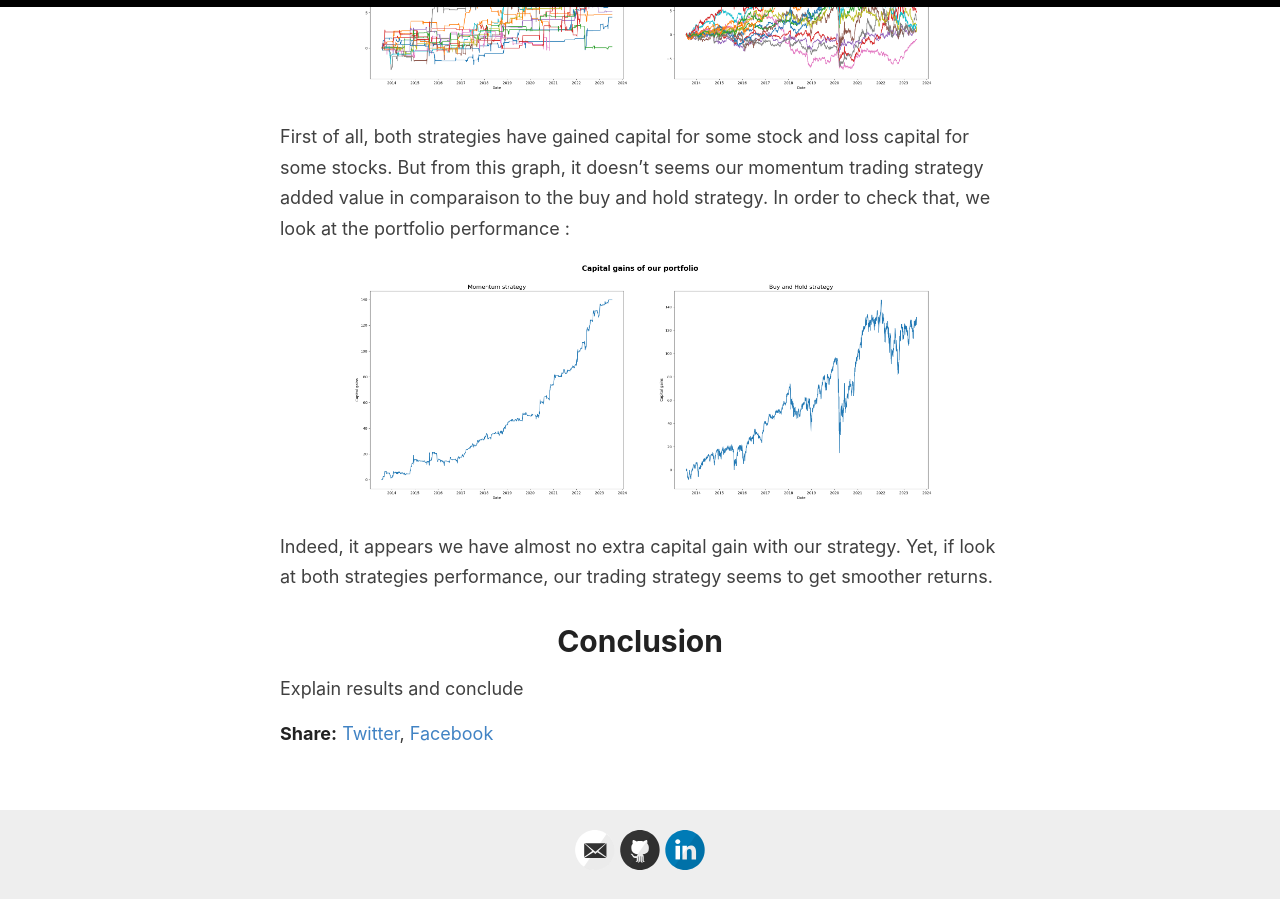
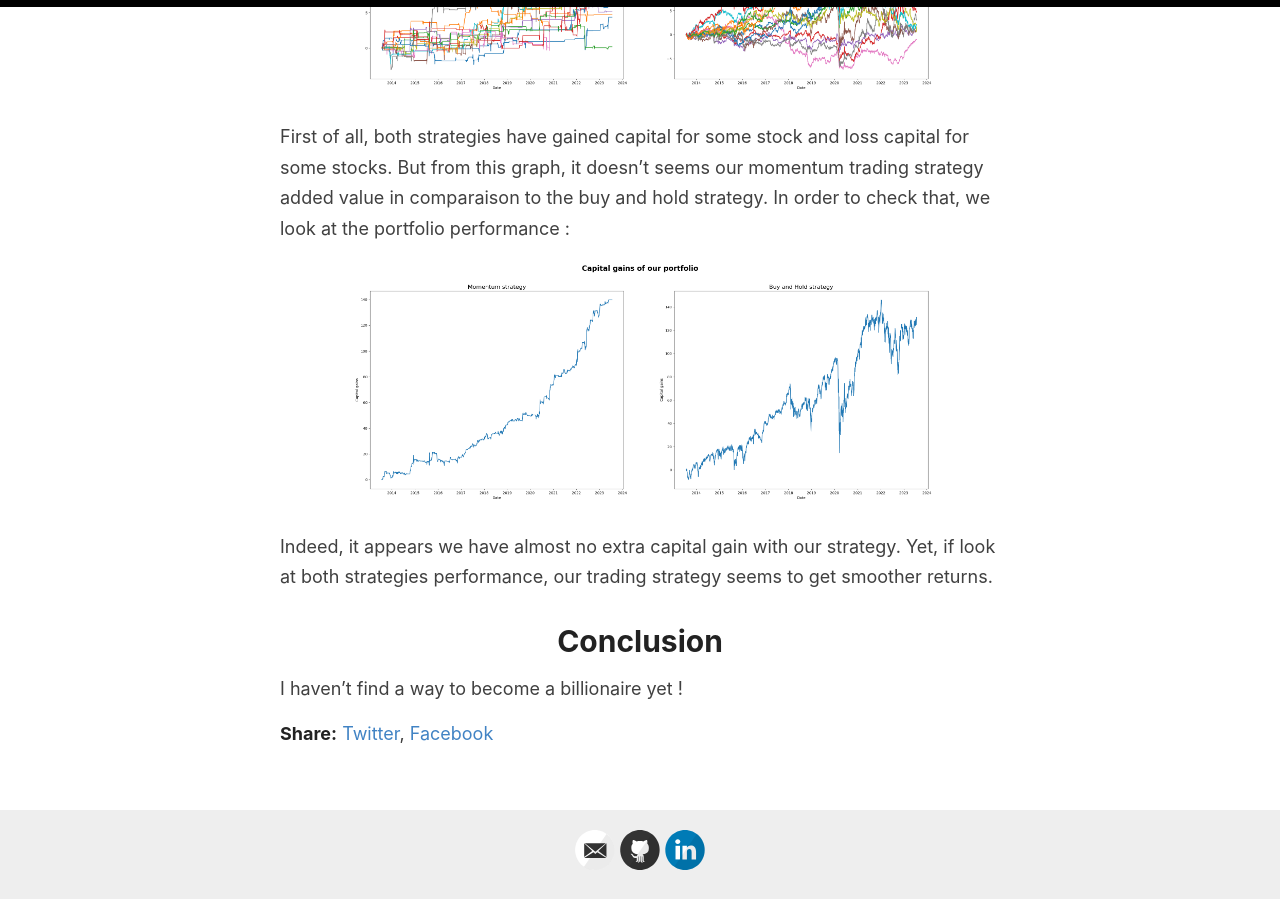
Before and after one commit to Zaltarba/blog, a Jekyll site: the page built from _posts/2023-07-21-MomentumTrading.md, in a window 1280 px wide and 900 px high, scrolled down 8697 px. Built offline with Jekyll 4.4.1, drawn with Linux system fonts in a browser that asks for light colours.

Commit message:
Update 2023-07-21-MomentumTrading.md

```diff
--- a/_posts/2023-07-21-MomentumTrading.md
+++ b/_posts/2023-07-21-MomentumTrading.md
@@ -275,4 +275,4 @@ Indeed, it appears we have almost no extra capital gain with our strategy. Yet,
 
 # Conclusion
 
-Explain results and conclude
+I haven't find a way to become a billionaire yet !
```
